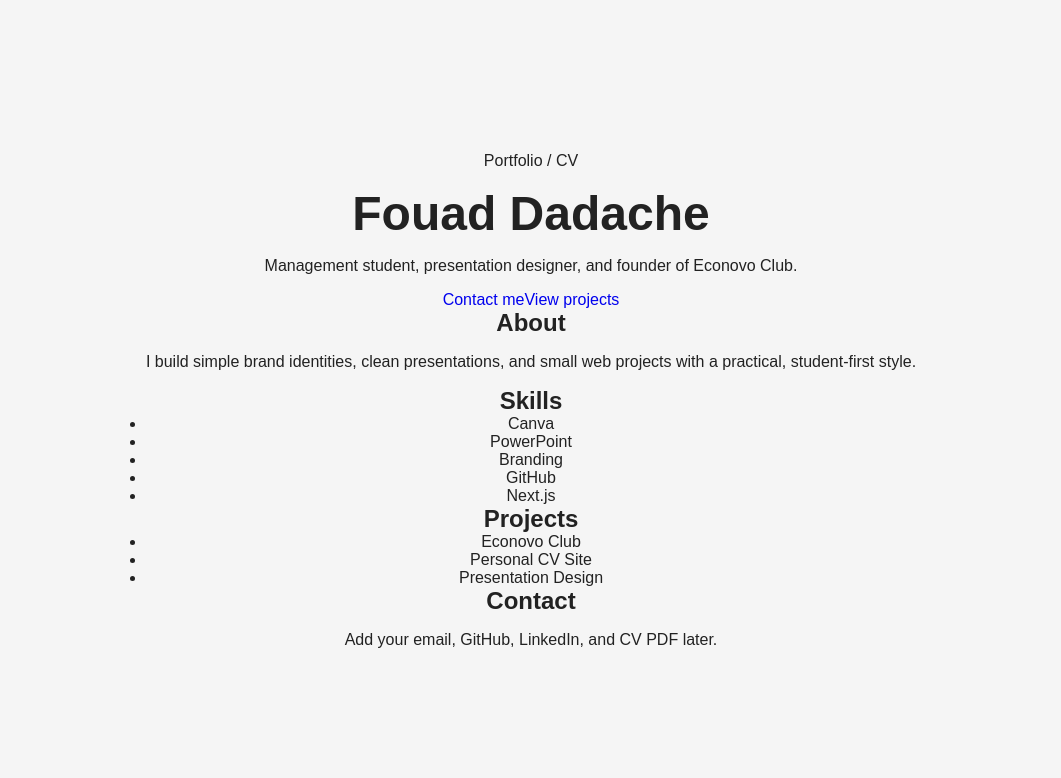
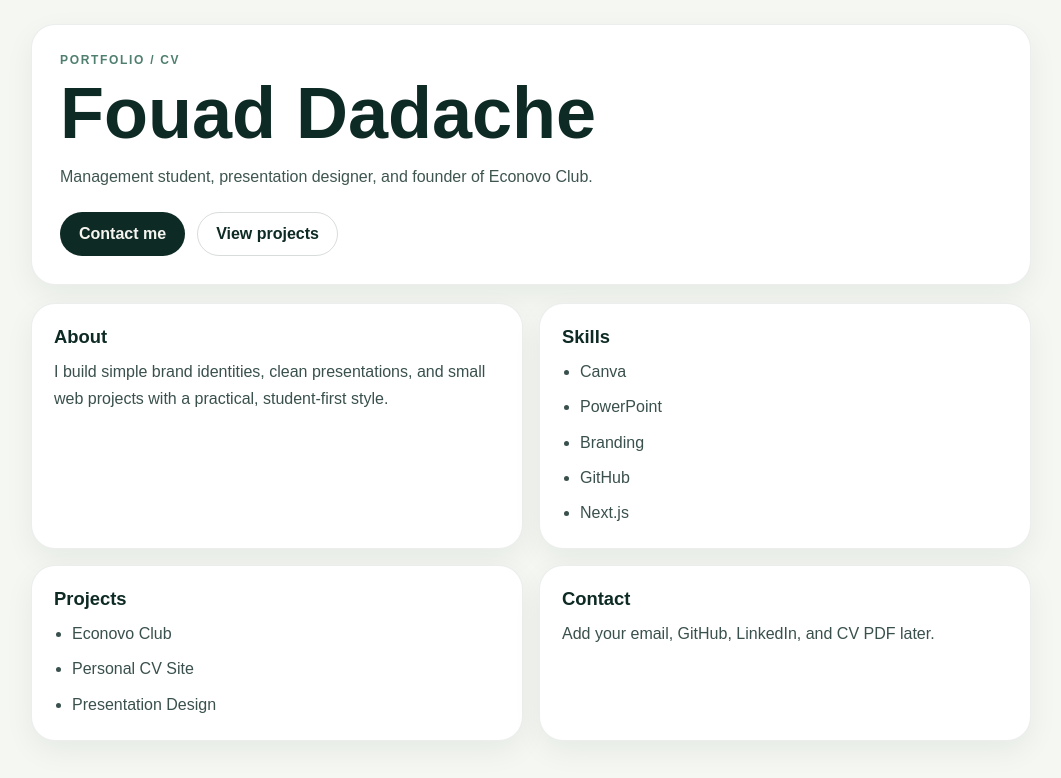
Before and after one commit to fbdadache-a11y/cvme, a Next.js app: page / in a window 1280 px wide. Shown: the top 778 px of the page, without its empty margins (109-1170 px from the left). Built offline with nearby package versions, Linux system fonts and the light colour scheme.

Commit message:
Refactor global styles for improved structure

```diff
--- a/app/globals.css
+++ b/app/globals.css
@@ -1,31 +1,125 @@
-*{
-  margin:0;
-  padding:0;
-  box-sizing:border-box;
+* {
+  box-sizing: border-box;
+  margin: 0;
+  padding: 0;
 }
 
-body{
-  font-family:Arial,sans-serif;
-  background:#f5f5f5;
-  color:#222;
-  display:flex;
-  justify-content:center;
-  align-items:center;
-  min-height:100vh;
+html {
+  scroll-behavior: smooth;
 }
 
-main{
-  text-align:center;
+body {
+  min-height: 100vh;
+  background: #f4f7f2;
+  color: #0e2a24;
+  font-family: Arial, Helvetica, sans-serif;
 }
 
-h1{
-  font-size:3rem;
+a {
+  color: inherit;
+  text-decoration: none;
 }
 
-p{
-  margin:1rem 0;
+.page {
+  width: min(100% - 24px, 1000px);
+  margin: 0 auto;
+  padding: 24px 0 40px;
 }
 
-a{
-  text-decoration:none;
+.hero,
+.card {
+  background: #ffffff;
+  border: 1px solid rgba(14, 42, 36, 0.08);
+  border-radius: 24px;
+  box-shadow: 0 10px 30px rgba(14, 42, 36, 0.06);
 }
+
+.hero {
+  padding: 28px;
+  margin-bottom: 18px;
+}
+
+.eyebrow {
+  text-transform: uppercase;
+  letter-spacing: 0.14em;
+  font-size: 12px;
+  font-weight: 700;
+  color: #4f7f70;
+  margin-bottom: 10px;
+}
+
+h1 {
+  font-size: clamp(2.2rem, 6vw, 4.5rem);
+  line-height: 1;
+  margin-bottom: 14px;
+}
+
+.subtitle {
+  max-width: 60ch;
+  font-size: 1rem;
+  line-height: 1.7;
+  color: rgba(14, 42, 36, 0.8);
+}
+
+.actions {
+  display: flex;
+  flex-wrap: wrap;
+  gap: 12px;
+  margin-top: 22px;
+}
+
+.button {
+  display: inline-flex;
+  align-items: center;
+  justify-content: center;
+  padding: 12px 18px;
+  border-radius: 999px;
+  font-weight: 700;
+  border: 1px solid transparent;
+}
+
+.primary {
+  background: #0e2a24;
+  color: #f6f4ef;
+}
+
+.secondary {
+  background: transparent;
+  color: #0e2a24;
+  border-color: rgba(14, 42, 36, 0.16);
+}
+
+.grid {
+  display: grid;
+  grid-template-columns: repeat(2, minmax(0, 1fr));
+  gap: 16px;
+}
+
+.card {
+  padding: 22px;
+}
+
+.card h2 {
+  font-size: 1.15rem;
+  margin-bottom: 10px;
+}
+
+.card p,
+.card li {
+  line-height: 1.7;
+  color: rgba(14, 42, 36, 0.82);
+}
+
+.card ul {
+  padding-left: 18px;
+}
+
+.card li + li {
+  margin-top: 8px;
+}
+
+@media (max-width: 700px) {
+  .grid {
+    grid-template-columns: 1fr;
+  }
+}
```
